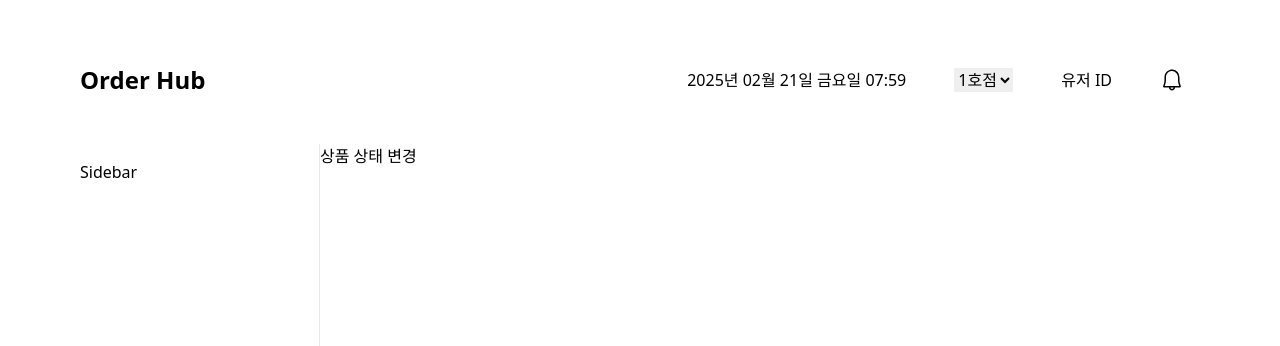
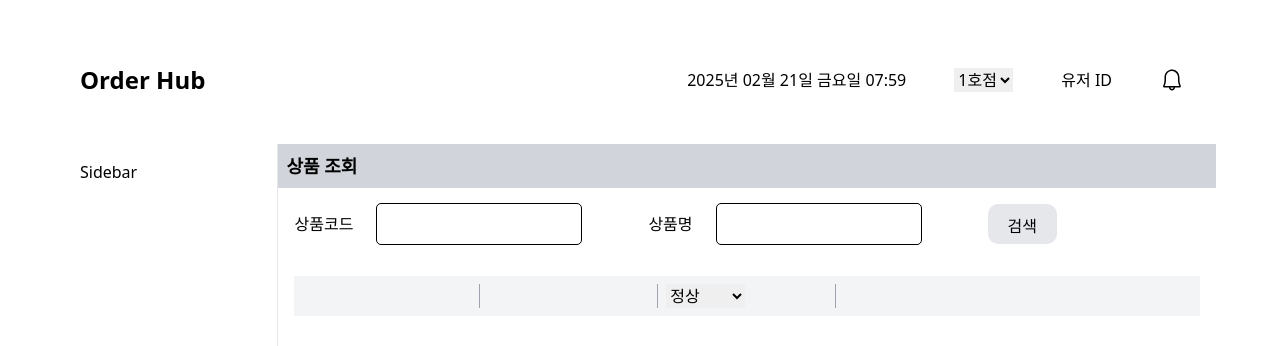
Before and after one commit to order-hub/orderHub-front, a React (Create React App) app: page /product/update in a window 1280 px wide. Shown: the top 346 px of the page. Built offline with nearby package versions, Linux system fonts and the light colour scheme.

Commit message:
Feat 상품 상태 변경

```diff
--- a/src/pages/Product/ProductUpdate.js
+++ b/src/pages/Product/ProductUpdate.js
@@ -1,11 +1,107 @@
-import React from "react";
+import React, { useState } from "react";
 import Layout from "../../components/layout/Layout";
+import SearchBar from "../../components/common/SearchBar";
+import SearchModal from "../../components/common/SearchModal";
+import Button from "../../components/common/Button";
+
 
 const ProductUpdate = () => {
+    const [productCode, setProductCode] = useState("");
+    const [productName, setProductName] = useState("");
+    const [isSearchOpen, setIsSearchOpen] = useState(false);
+    const [productData, setProductData] = useState({
+            productCode: "",
+            productName: ""
+        });
+
+    const handleProductCodeChange = (text) => {
+        setProductCode(text);
+    };
+
+    const handleProductNameChange = (text) => {
+        setProductName(text);
+        setIsSearchOpen(text.trim() !== "");
+    };
+
+    const closeModal = () => {
+        setIsSearchOpen(false);
+    };
+
+    const handleSearchClick = () => {
+        console.log("검색 실행:", { productCode, productName });
+
+        const mockData = {
+            productCode: "12345",
+            productName: "테스트 상품",
+        };
+
+        if (productCode === mockData.productCode || productName === mockData.productName) {
+            setProductData({
+                productCode: mockData.productCode,
+                productName: mockData.productName
+            });
+        } else {
+            alert("일치하는 상품이 없습니다.");
+            setProductData({
+                productCode: "",
+                productName: ""
+            });
+        }
+
+        setIsSearchOpen(false);
+        setProductCode("");
+        setProductName("");
+    };
+
     return(
         <Layout>
-            <div>상품 상태 변경</div>
-        </Layout>
+        <div className="flex flex-col w-full container">
+            <div className="flex flex-col w-full p-2 text-lg font-bold bg-gray-300">
+                상품 조회
+            </div>
+            <div className="flex w-full gap-4 p-4 items-center">
+                <label htmlFor="productCode" className="whitespace-nowrap mr-2">
+                    상품코드
+                </label>
+                <div className="relative flex">
+                    <SearchBar
+                        onChange={handleProductCodeChange}
+                        value={productCode}
+                        id="productCode"
+                    />
+                </div>
+                <label htmlFor="productName" className="whitespace-nowrap mr-2">
+                    상품명
+                </label>
+                <div className="relative flex">
+                    <SearchBar
+                        onChange={handleProductNameChange}
+                        value={productName}
+                        id="productName"
+                    />
+                    {isSearchOpen && (
+                        <SearchModal onClose={closeModal}>{productName}</SearchModal>
+                    )}
+                </div>
+                <Button onClick={handleSearchClick}>검색</Button>
+            </div>
+
+            <div>
+                <ul className="flex bg-gray-100 ml-4 mr-4 mt-4 p-2">
+                    <li className="w-1/5 border-r border-gray-400 px-2">{productData.productCode}</li>
+                    <li className="w-1/5 border-r border-gray-400 px-2">{productData.productName}</li>
+                    <li className="w-1/5 border-r border-gray-400 px-2">
+                    <select>
+						<option>정상</option>
+						<option>중단</option>
+						<option>품절</option>
+						<option>일시품절</option>
+					</select>
+                    </li>
+                </ul>
+            </div>
+        </div>
+    </Layout>
     );
 };
 
```
